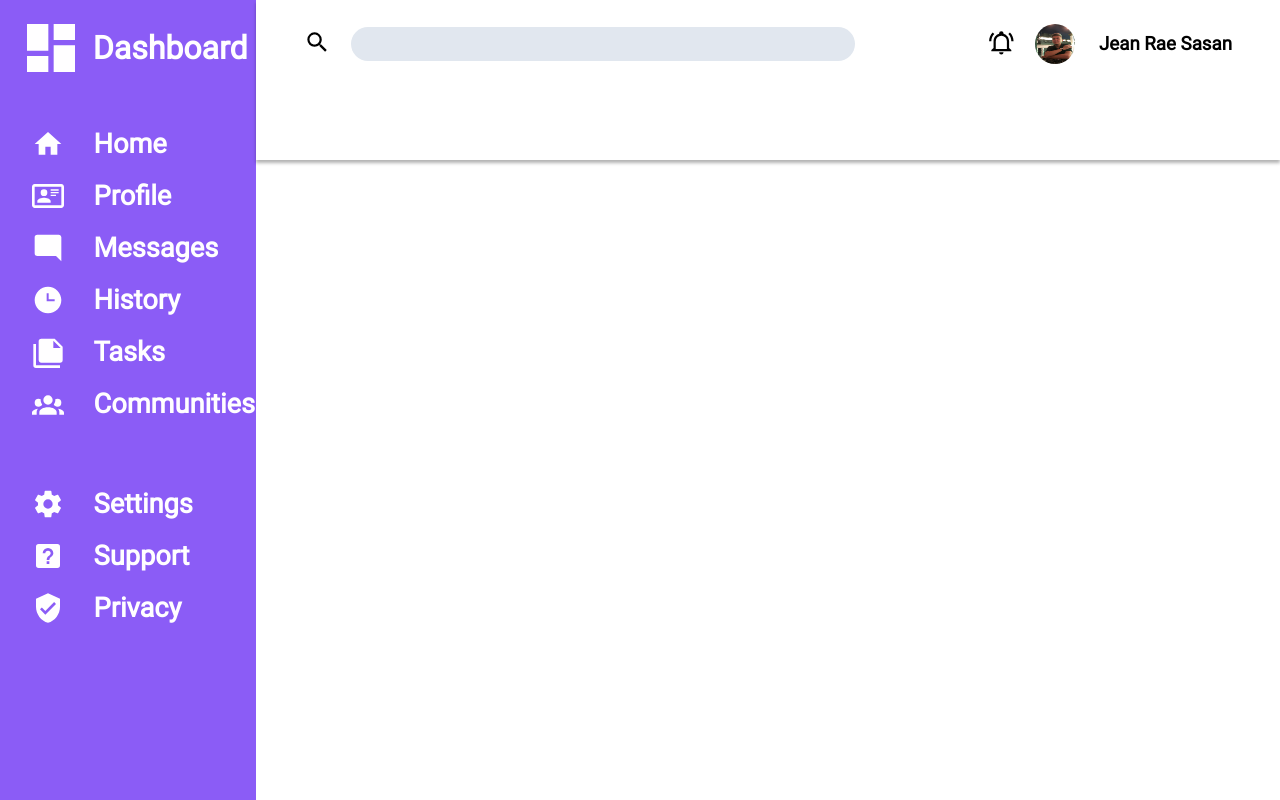
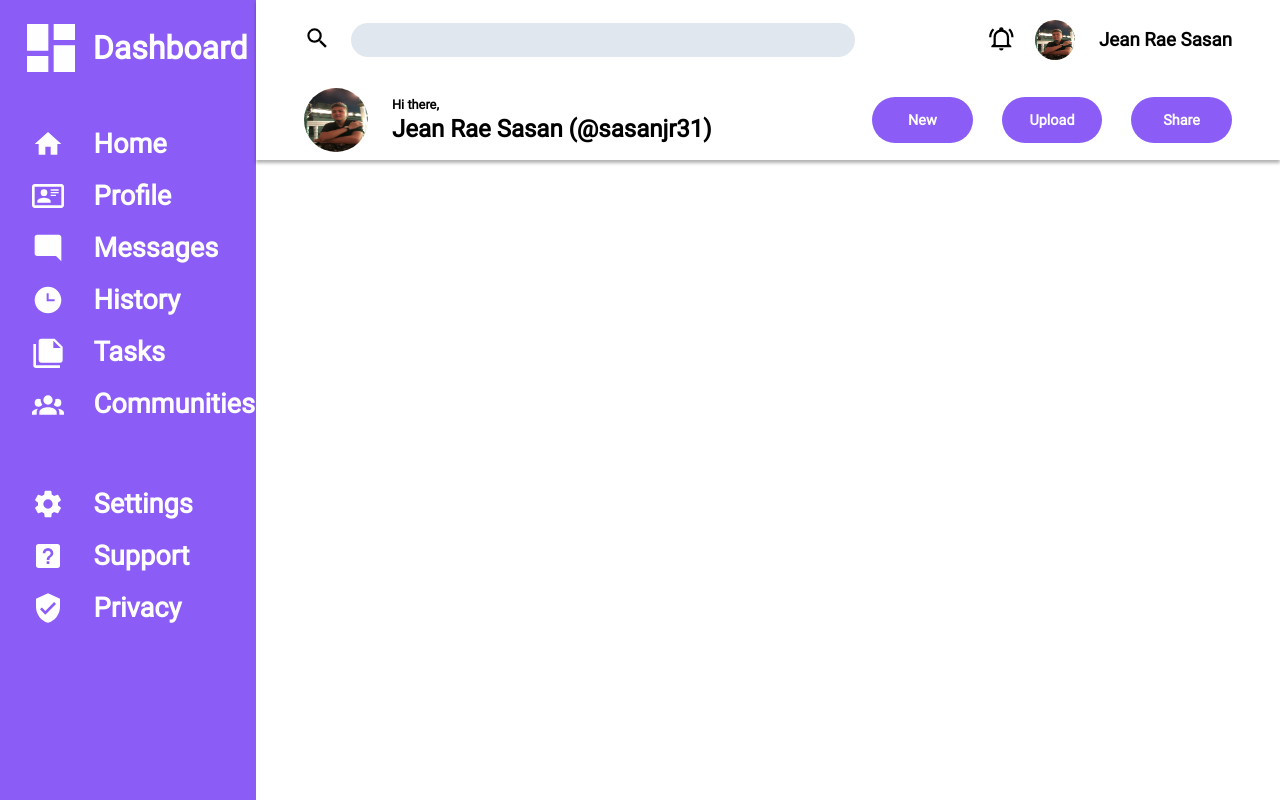
Before and after one commit to JRSasan/admin-dashboard, a plain HTML site: page index.html in a window 1280 px wide. Drawn offline with Linux system fonts and the light colour scheme.

Commit message:
Added profile info and controls on header

```diff
--- a/index.html
+++ b/index.html
@@ -29,13 +29,28 @@
                 <button><svg xmlns="http://www.w3.org/2000/svg" viewBox="0 0 24 24"><title>magnify</title><path d="M9.5,3A6.5,6.5 0 0,1 16,9.5C16,11.11 15.41,12.59 14.44,13.73L14.71,14H15.5L20.5,19L19,20.5L14,15.5V14.71L13.73,14.44C12.59,15.41 11.11,16 9.5,16A6.5,6.5 0 0,1 3,9.5A6.5,6.5 0 0,1 9.5,3M9.5,5C7,5 5,7 5,9.5C5,12 7,14 9.5,14C12,14 14,12 14,9.5C14,7 12,5 9.5,5Z" /></svg></button>
                 <input type="search">
             </form>
+
             <div class="profile">
                 <button><svg xmlns="http://www.w3.org/2000/svg" viewBox="0 0 24 24"><title>bell-ring-outline</title><path d="M10,21H14A2,2 0 0,1 12,23A2,2 0 0,1 10,21M21,19V20H3V19L5,17V11C5,7.9 7.03,5.17 10,4.29C10,4.19 10,4.1 10,4A2,2 0 0,1 12,2A2,2 0 0,1 14,4C14,4.1 14,4.19 14,4.29C16.97,5.17 19,7.9 19,11V17L21,19M17,11A5,5 0 0,0 12,6A5,5 0 0,0 7,11V18H17V11M19.75,3.19L18.33,4.61C20.04,6.3 21,8.6 21,11H23C23,8.07 21.84,5.25 19.75,3.19M1,11H3C3,8.6 3.96,6.3 5.67,4.61L4.25,3.19C2.16,5.25 1,8.07 1,11Z" /></svg></button>
                 <img src="assets/profile-img.jpg" alt="profile picture">
                 <h3>Jean Rae Sasan</h3>
             </div>
         </div>
+        <div>
+            <div class="profile-info">
+                <img src="assets/profile-img.jpg" alt="profile-picture">
+                    <div class="welcome">
+                        <span>Hi there,</span>
+                        <h2>Jean Rae Sasan (@sasanjr31)</h2>
+                    </div>
+                </div>
 
+            <div class="controls">
+                <button>New</button>
+                <button>Upload</button>
+                <button>Share</button>
+            </div>
+        </div>
 
     </header>
     <main>
--- a/style.css
+++ b/style.css
@@ -21,7 +21,7 @@ svg {
     fill: #fffeff;
 }
 
-/*SIDEBAR*/
+/* SIDEBAR */
 
 aside {
     grid-column: 1 / 2;
@@ -74,13 +74,14 @@ nav a[title="Settings"] {
     margin-top: 3em;
 }
 
-/*HEADER*/
+/* HEADER */
 
 header {
+    display: grid;
+    grid-template-rows: 1fr 1fr;
     grid-column: 2 / 4;
     grid-row: 1 / 2;
     box-shadow: 0 0.2em 0.2em rgba(0,0,0,0.3);
-    padding-top: 1.5em;
     padding-left: 3em;
     padding-right: 3em;
 }
@@ -88,6 +89,15 @@ header {
 header > div {
     display: flex;
 }
+
+header > div:last-child {
+    display: grid;
+    grid-template-columns: 1fr 1fr;
+    align-items: center;
+}
+
+
+/* HEADER SEARCH FORM AND NOTIFICATION */
 
 header form {
     display: flex;
@@ -114,7 +124,7 @@ form input {
     background-color: #e1e7ef;
     padding: 1em;
     margin-right: 10em;
-    border-radius: 2em;
+    border-radius: 4em;
     height: 2.5em;
     flex: 1;
 }
@@ -130,3 +140,45 @@ form input {
     border-radius: 50%;
     margin-right: 1.5em;
 }
+
+/* HEADER PROFILE INFO AND CONTROLS */
+
+.profile-info {
+    display: flex;
+    align-items: center;
+}
+
+.profile-info img {
+    width: 4em;
+    height: 4em;
+    border-radius: 50%;
+    margin-right: 1.5em;
+}
+
+.welcome {
+    display: grid;
+}
+
+.welcome span {
+    font-size: 0.8em;
+    font-weight: bold;
+    margin-bottom: 0.3em;
+}
+
+.controls {
+    display: flex;
+    justify-content: flex-end;
+}
+
+.controls button {
+    background-color: #8b5cf6;
+    border-radius: 5em;
+    color: #fffeff;
+    border: none;
+    padding-top: 1em;
+    padding-bottom: 1em;
+    font-weight: bold;
+    font-size: 0.9em;
+    width: 7em;
+    margin-left: 2em;
+}
```
